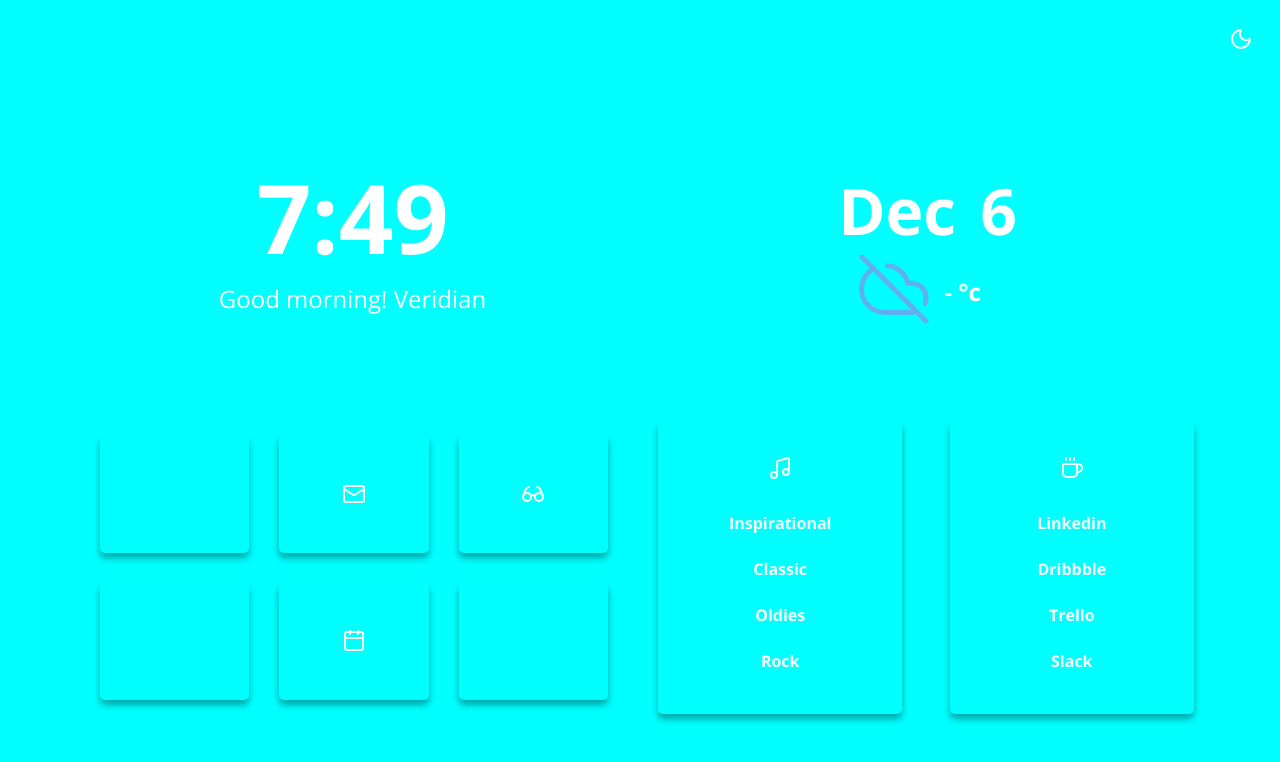
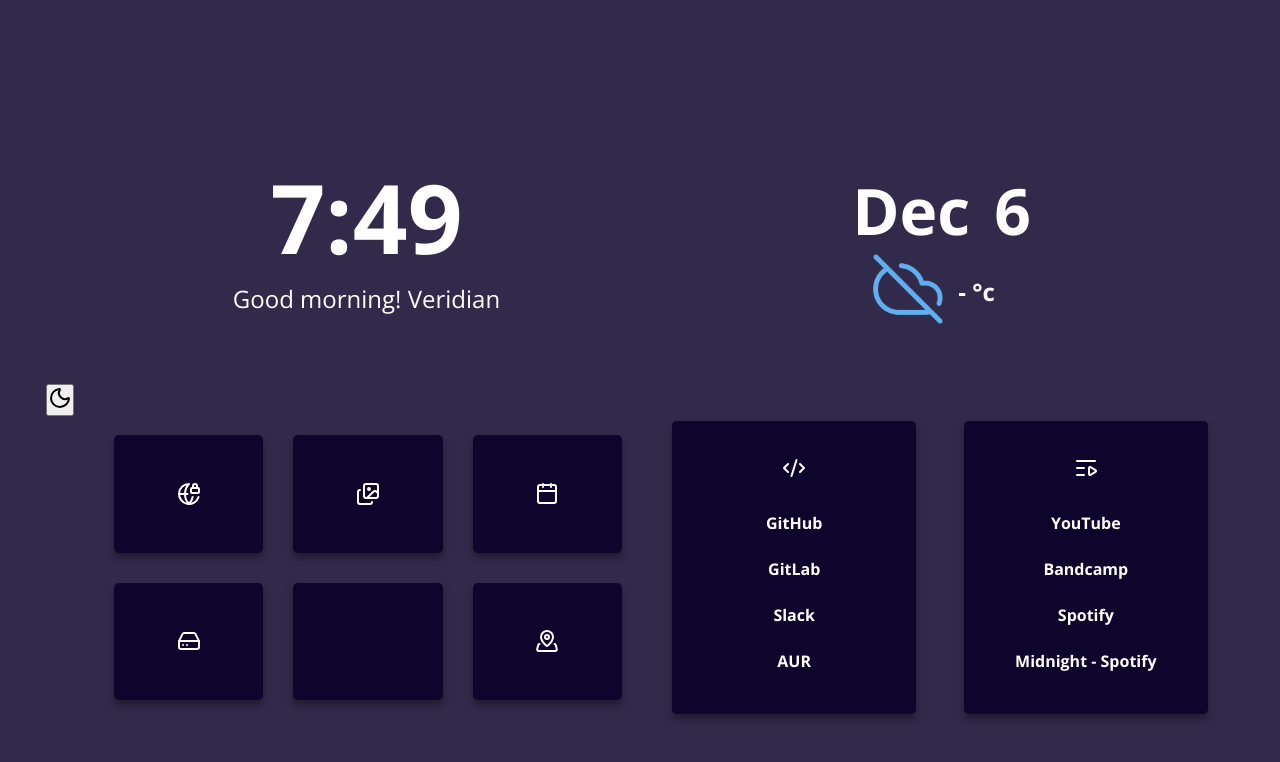
Before and after one commit to TheVeridian/mint_startpage, a website: page index.html in a window 1280 px wide. Drawn offline with nearby package versions, Linux system fonts and the light colour scheme.

Commit message:
Removed Light Mode Button Changed Light Mode Colors (Failsafe) Edited Bookmarks

```diff
--- a/app.css
+++ b/app.css
@@ -17,9 +17,9 @@
   --icon: 3vh; /* Icon Size */
 
   /* Dark Colors  */
-  --accent: #fff; /* Hover color */
-  --background: #00FFFF; /* Background color */
-  --cards:#00FFFF; /* Cards color */
+  --accent: #312A4B; /* Hover color */
+  --background: #312A4B; /* Background color */
+  --cards:#0D052B; /* Cards color */
 
   /* Fonts Color */
   --fg: #FFFFFF; /* Foreground color */
@@ -81,21 +81,21 @@ body {
   background-size: cover;
 }
 
-#themeButton {
-  position: absolute;
-  margin: 2em 2em 0 0;
-  right: 0;
-  top: 0;
-  color: var(--fg);
-  border: none;
-  cursor: pointer;
-  background-color: #00000000;
-}
+# #themeButton {
+#  position: absolute;
+#  margin: 2em 2em 0 0;
+#  right: 0;
+#  top: 0;
+#  color: var(--fg);
+#  border: none;
+#  cursor: pointer;
+#  background-color: #00000000;
+#}
 
-#themeIcon {
-  width: 25px;
-  height: 25px;
-}
+# #themeIcon {
+#  width: 25px;
+#  height: 25px;
+#}
 
 .container {
   width: 145vh;
--- a/config.js
+++ b/config.js
@@ -53,39 +53,39 @@ const CONFIG = {
 	firstButtonsContainer: [
 		{
 			id: '1',
-			name: 'Github',
-			icon: 'github',
-			link: 'https://github.com/',
+			name: 'NextDNS',
+			icon: 'globe-lock',
+			link: 'https://my.nextdns.io/549935/analytics',
 		},
 		{
 			id: '2',
-			name: 'Mail',
-			icon: 'mail',
-			link: 'https://mail.protonmail.com/',
+			name: 'Google Photos',
+			icon: 'images',
+			link: 'https://photos.google.com/',
 		},
 		{
 			id: '3',
-			name: 'Todoist',
-			icon: 'trello',
-			link: 'https://todoist.com',
+			name: 'Google Drive',
+			icon: 'hard-drive',
+			link: 'https://drive.google.com/',
 		},
 		{
 			id: '4',
-			name: 'Calendar',
-			icon: 'calendar',
-			link: 'https://calendar.google.com/calendar/r',
+			name: 'Trello',
+			icon: 'trello',
+			link: 'https://trello.com',
 		},
 		{
 			id: '5',
-			name: 'Reddit',
-			icon: 'glasses',
-			link: 'https://reddit.com',
+			name: 'Google Calendar',
+			icon: 'calendar',
+			link: 'https://calendar.google.com/',
 		},
 		{
 			id: '6',
-			name: 'Odysee',
-			icon: 'youtube',
-			link: 'https://odysee.com/',
+			name: 'Waze',
+			icon: 'map-pinned',
+			link: 'https://www.waze.com/live-map/',
 		},
 	],
 
@@ -135,46 +135,46 @@ const CONFIG = {
 	// First Links Container
 	firstlistsContainer: [
 		{
-			icon: 'music',
+			icon: 'code-xml',
 			id: '1',
 			links: [
 				{
-					name: 'Inspirational',
-					link: 'https://www.youtube.com/watch?v=dQw4w9WgXcQ',
+					name: 'GitHub',
+					link: 'https://github.com/TheVeridian',
 				},
 				{
-					name: 'Classic',
-					link: 'https://www.youtube.com/watch?v=dQw4w9WgXcQ',
+					name: 'GitLab',
+					link: 'https://forum.gitlab.com/',
 				},
 				{
-					name: 'Oldies',
-					link: 'https://www.youtube.com/watch?v=dQw4w9WgXcQ',
+					name: 'Slack',
+					link: 'https://www.slack.com/',
 				},
 				{
-					name: 'Rock',
-					link: 'https://www.youtube.com/watch?v=dQw4w9WgXcQ',
+					name: 'AUR',
+					link: 'https://aur.archlinux.org/',
 				},
 			],
 		},
 		{
-			icon: 'coffee',
+			icon: 'list-video',
 			id: '2',
 			links: [
 				{
-					name: 'Linkedin',
-					link: 'https://www.linkedin.com',
+					name: 'YouTube',
+					link: 'https://youtube.com/',
 				},
 				{
-					name: 'Dribbble',
-					link: 'https://www.dribbble.com',
+					name: 'Bandcamp',
+					link: 'https://bandcamp.com/',
 				},
 				{
-					name: 'Trello',
-					link: 'https://www.trello.com',
+					name: 'Spotify',
+					link: 'https://open.spotify.com/',
 				},
 				{
-					name: 'Slack',
-					link: 'https://www.slack.com',
+					name: 'Midnight - Spotify',
+					link: 'https://open.spotify.com/playlist/47H526KOWWDsp1JLuLSJIC?si=RjAZLTGgRDG3Pw1Cssd9lg',
 				},
 			],
 		},
```
